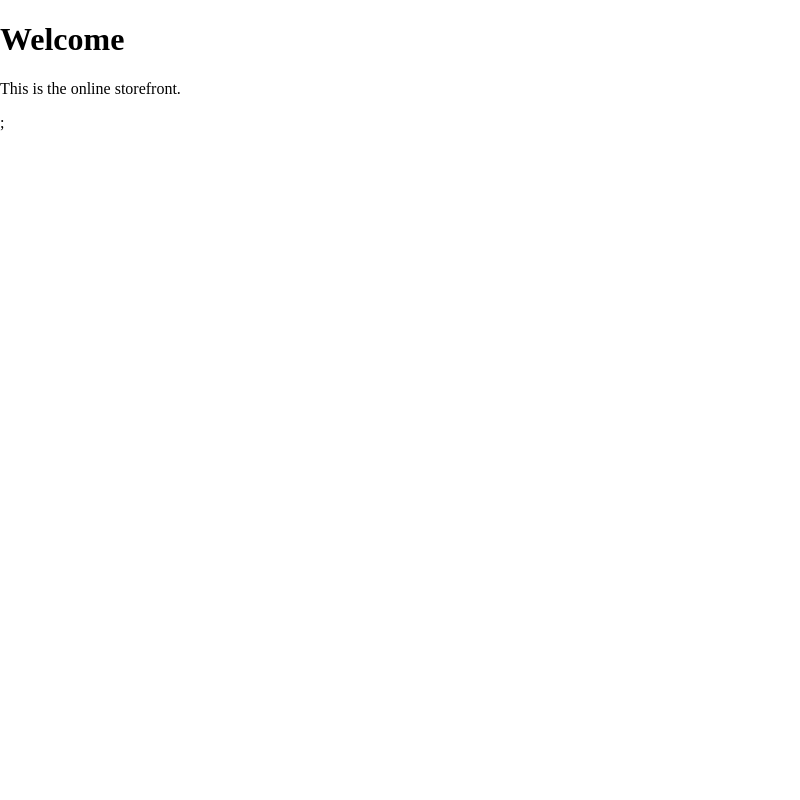
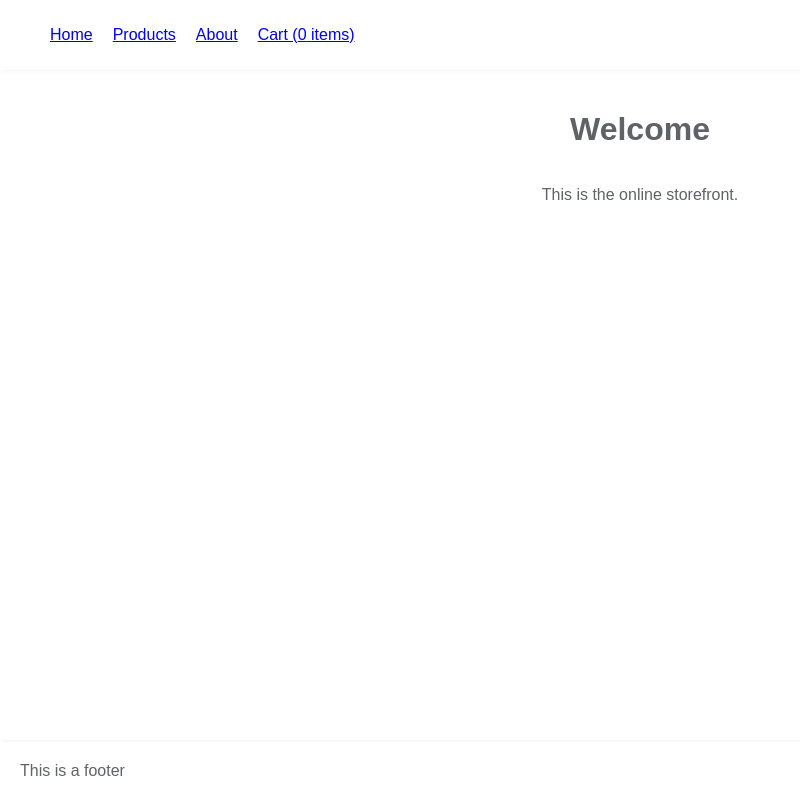
Before and after one commit to jae-kat/ecommerce-mockup, a Next.js app: page / in a window 1280 px wide. Shown: the whole page, without its empty margins (0-800 px from the left). Built offline with nearby package versions, Linux system fonts and the light colour scheme.

Commit message:
Add global css, global state, use Layout here

```diff
--- a/pages/_app.js
+++ b/pages/_app.js
@@ -1,6 +1,10 @@
 import { css, Global } from '@emotion/react';
+import { useState } from 'react';
+import Layout from '../components/Layout';
 
 function MyApp({ Component, pageProps }) {
+  const [cartNumber, setCartNumber] = useState([]);
+
   return (
     <>
       <Global
@@ -9,10 +13,21 @@ function MyApp({ Component, pageProps }) {
           body {
             margin: 0;
             box-sizing: border-box;
+            font-family: sans-serif;
+            color: #5f6266;
+            button {
+              cursor: pointer;
+            }
           }
         `}
       />
-      <Component {...pageProps} />;
+      <Layout cartNumber={cartNumber} setCartNumber={setCartNumber}>
+        <Component
+          {...pageProps}
+          cartNumber={cartNumber}
+          setCartNumber={setCartNumber}
+        />
+      </Layout>
     </>
   );
 }
```
